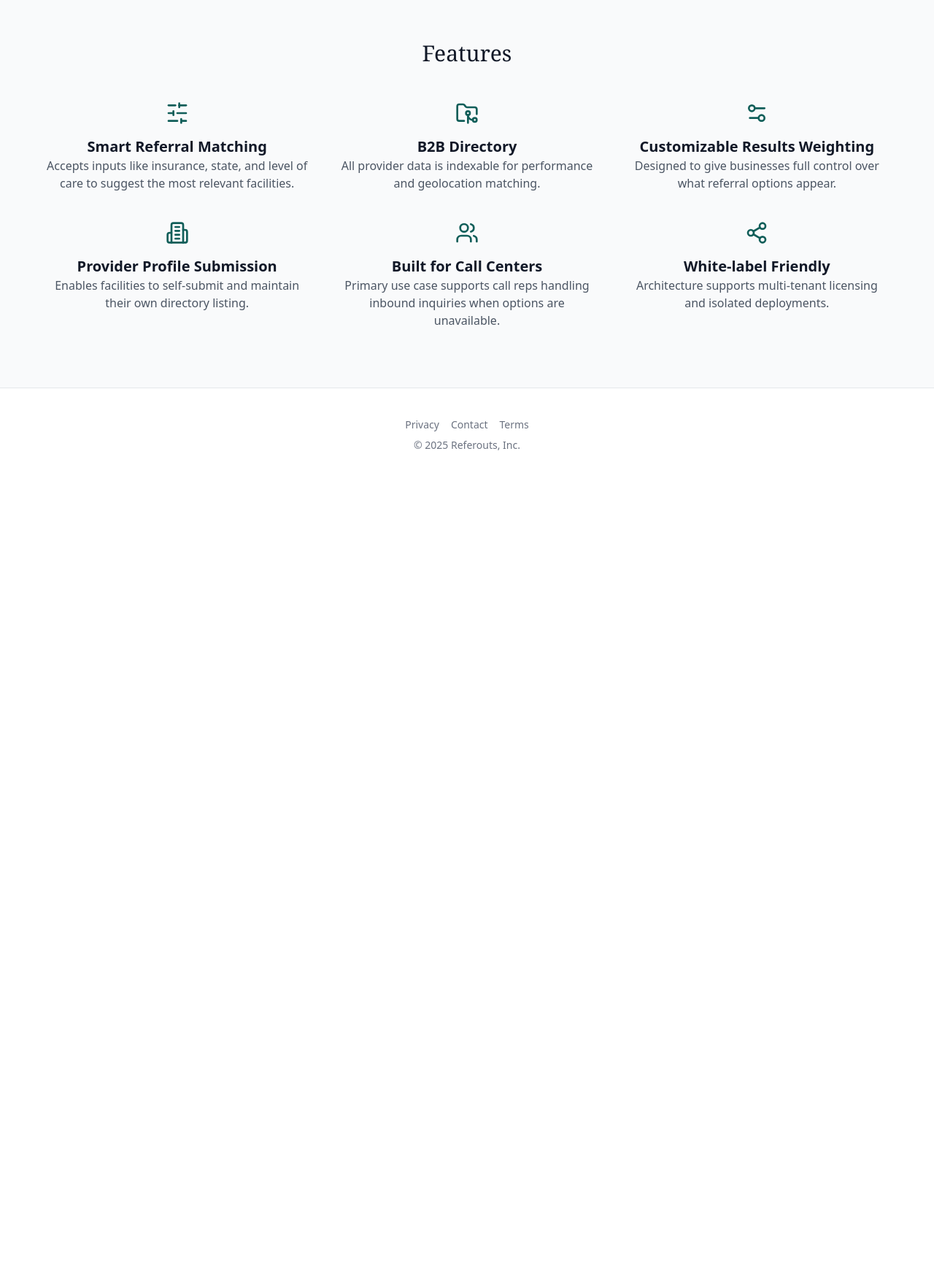
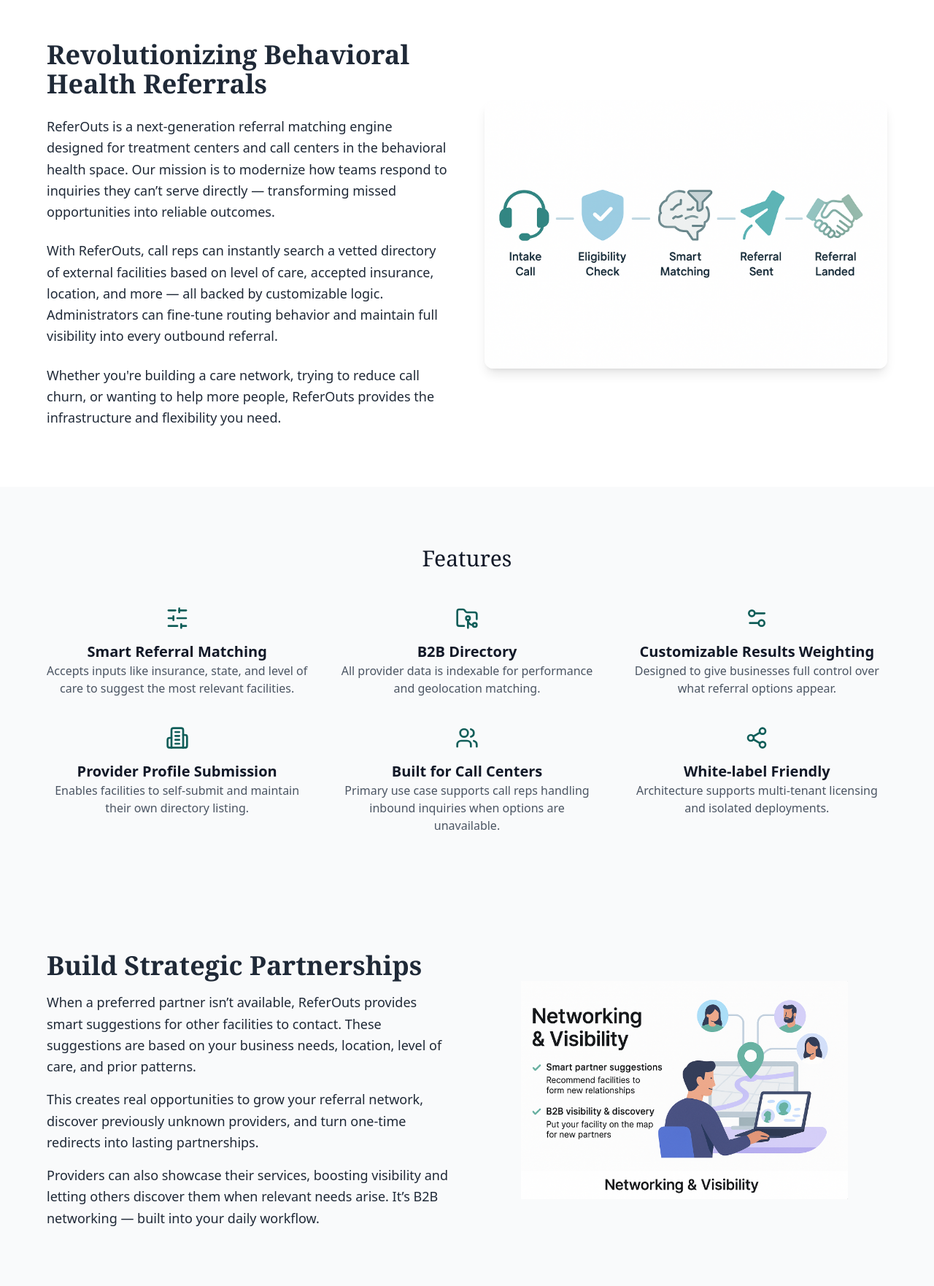
Before and after one commit to WJCorn/referouts, a React (Vite) app in the folder client/: page / in a window 1280 px wide. Shown: the part 898-2660 px from the top of the page at 73% size. Before the commit the page ends 1558 px from the top, so only its background shows below. Built offline with nearby package versions, Linux system fonts and the light colour scheme.

Commit message:
homepage info

```diff
--- /dev/null
+++ b/client/src/components/Networking.jsx
@@ -0,0 +1,51 @@
+// src/components/Networking.jsx
+import { motion } from 'framer-motion';
+import networkGraphic from '../assets/network-graphic.png'; // Placeholder for future infographic
+
+export default function Networking() {
+  return (
+    <section className="py-20 px-6 bg-gray-50 dark:bg-gray-800 text-gray-800 dark:text-gray-200">
+      <div className="max-w-6xl mx-auto grid md:grid-cols-2 gap-10 items-center">
+        <motion.div
+          initial={{ opacity: 0, x: -30 }}
+          whileInView={{ opacity: 1, x: 0 }}
+          transition={{ duration: 0.6 }}
+          viewport={{ once: true }}
+        >
+          <h2 className="text-3xl md:text-4xl font-serif font-semibold mb-4">
+            Build Strategic Partnerships
+          </h2>
+          <p className="text-lg leading-relaxed">
+            When a preferred partner isn’t available, ReferOuts provides smart suggestions for other
+            facilities to contact. These suggestions are based on your business needs, location, level
+            of care, and prior patterns.
+          </p>
+
+          <p className="mt-4 text-lg leading-relaxed">
+            This creates real opportunities to grow your referral network, discover previously unknown
+            providers, and turn one-time redirects into lasting partnerships.
+          </p>
+
+          <p className="mt-4 text-lg leading-relaxed">
+            Providers can also showcase their services, boosting visibility and letting others discover
+            them when relevant needs arise. It’s B2B networking — built into your daily workflow.
+          </p>
+        </motion.div>
+
+        <motion.div
+          initial={{ opacity: 0, x: 30 }}
+          whileInView={{ opacity: 1, x: 0 }}
+          transition={{ duration: 0.6 }}
+          viewport={{ once: true }}
+          className="text-center"
+        >
+          <img
+            src={networkGraphic}
+            alt="Referral networking diagram"
+            className="w-full max-w-md mx-auto"
+          />
+        </motion.div>
+      </div>
+    </section>
+  );
+}
--- /dev/null
+++ b/client/src/pages/About.jsx
@@ -0,0 +1,51 @@
+// src/components/About.jsx
+import { motion } from 'framer-motion';
+import demoImage from '../assets/referral-flow.png';
+
+export default function About() {
+  return (
+    <section className="py-20 px-6 bg-white dark:bg-gray-900 text-gray-800 dark:text-gray-200">
+      <div className="max-w-6xl mx-auto grid grid-cols-1 md:grid-cols-2 gap-12 items-center">
+        <motion.div
+          initial={{ opacity: 0, x: -20 }}
+          whileInView={{ opacity: 1, x: 0 }}
+          transition={{ duration: 0.6 }}
+          viewport={{ once: true }}
+        >
+          <h2 className="text-3xl md:text-4xl font-serif font-semibold mb-6">
+            Revolutionizing Behavioral Health Referrals
+          </h2>
+          <p className="text-lg leading-relaxed">
+            ReferOuts is a next-generation referral matching engine designed for treatment centers and call
+            centers in the behavioral health space. Our mission is to modernize how teams respond to inquiries
+            they can’t serve directly — transforming missed opportunities into reliable outcomes.
+          </p>
+          <p className="mt-6 text-lg leading-relaxed">
+            With ReferOuts, call reps can instantly search a vetted directory of external facilities based on
+            level of care, accepted insurance, location, and more — all backed by customizable logic.
+            Administrators can fine-tune routing behavior and maintain full visibility into
+            every outbound referral.
+          </p>
+          <p className="mt-6 text-lg leading-relaxed">
+            Whether you're building a care network, trying to reduce call churn, or wanting to help more people,
+            ReferOuts provides the infrastructure and flexibility you need.
+          </p>
+        </motion.div>
+
+        <motion.div
+          initial={{ opacity: 0, x: 20 }}
+          whileInView={{ opacity: 1, x: 0 }}
+          transition={{ duration: 0.6 }}
+          viewport={{ once: true }}
+          className="rounded-xl overflow-hidden shadow-lg"
+        >
+          <img
+            src={demoImage}
+            alt="Referral Workflow"
+            className="w-full h-auto object-contain"
+          />
+        </motion.div>
+      </div>
+    </section>
+  );
+}
--- a/client/src/pages/Home.jsx
+++ b/client/src/pages/Home.jsx
@@ -1,12 +1,16 @@
 import Hero from '../components/Hero';
 import Features from '../components/Features';
 import Footer from '../components/Footer';
+import About from './About';
+import Networking from '../components/Networking';
 
 export default function Home() {
   return (
     <>
       <Hero />
+      <About />
       <Features />
+      <Networking />
       <Footer />
     </>
   );
```
Also changed, not shown: client/src/assets/network-graphic.png (added), client/src/assets/referral-flow.png (added).
